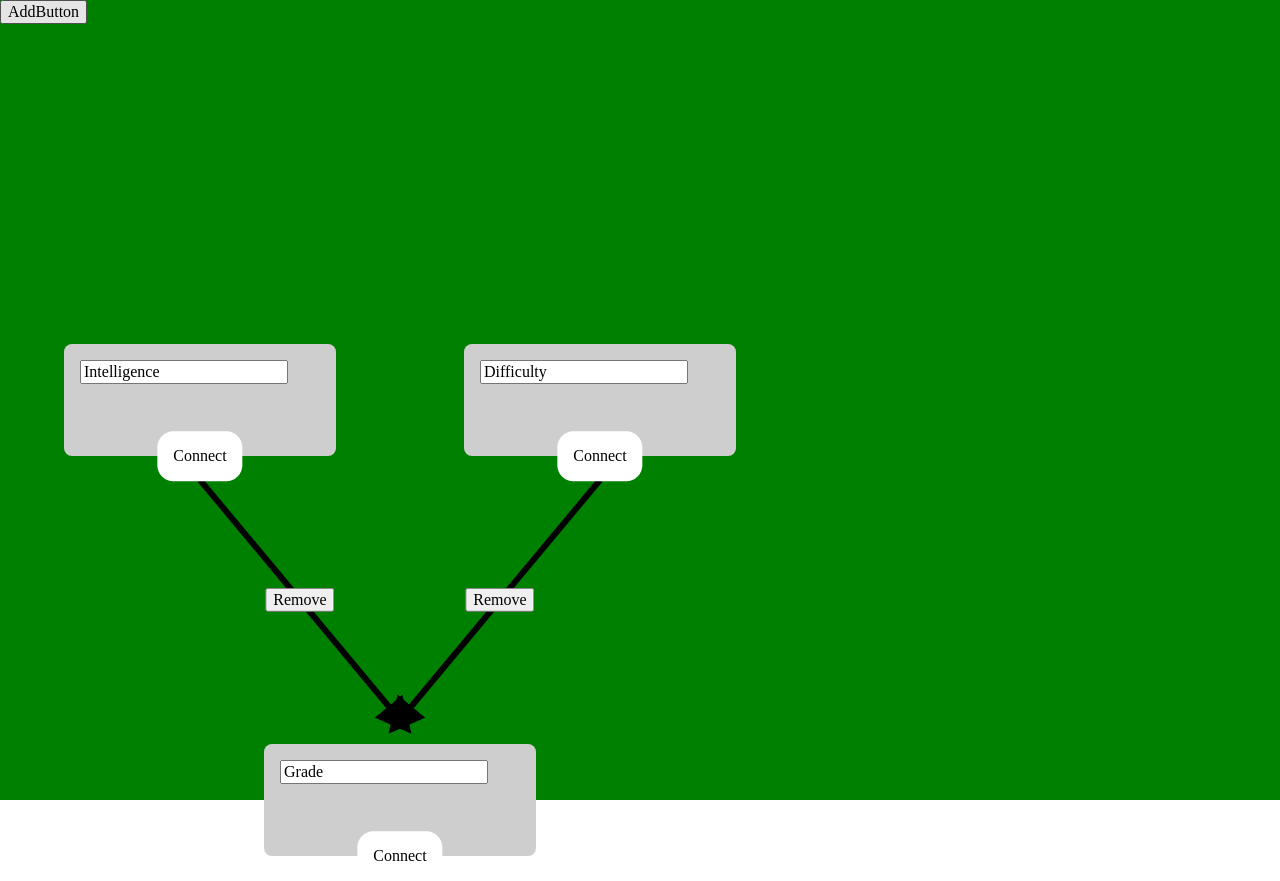
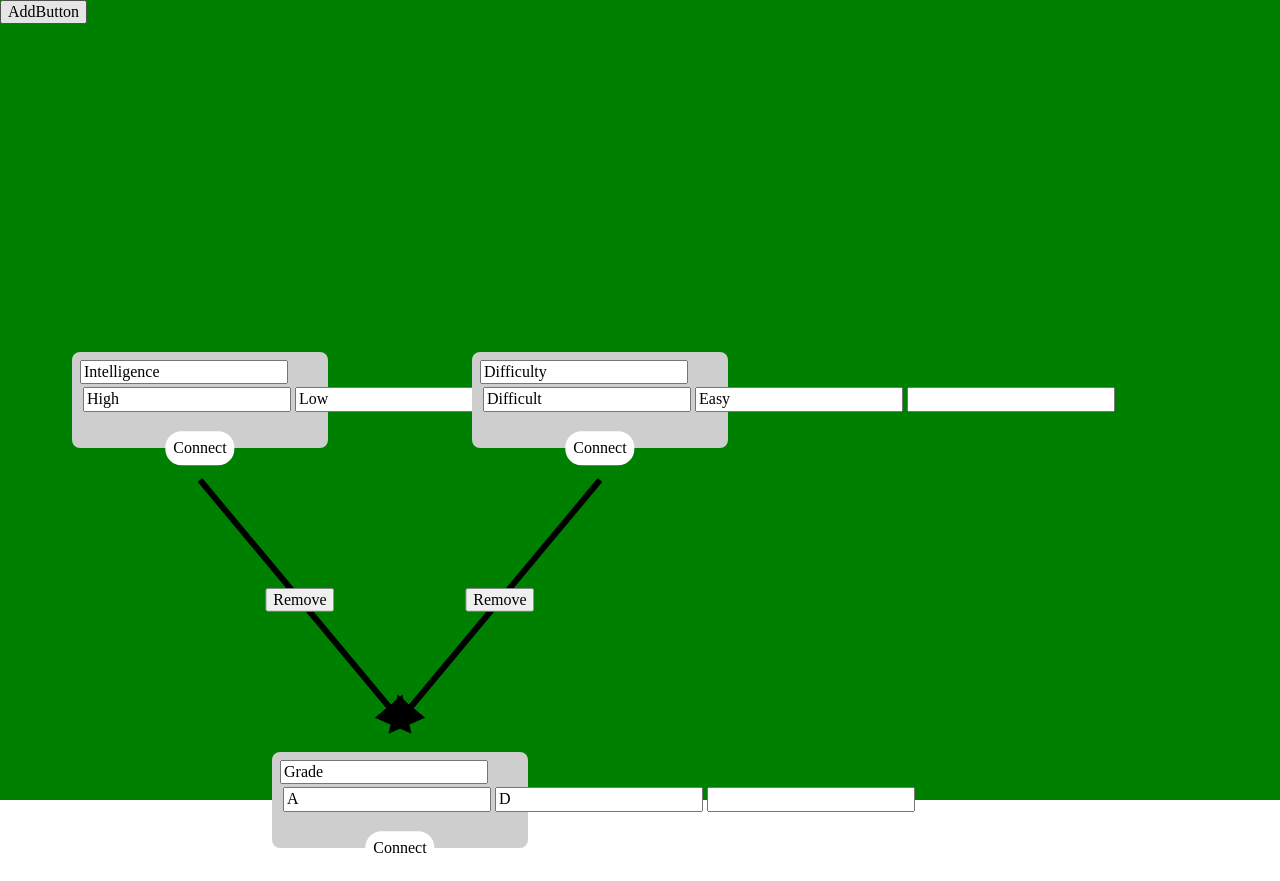
Before and after one commit to TobiasJacob/bayes-network, a React app: page / in a window 1280 px wide. Built offline with nearby package versions, Linux system fonts and the light colour scheme.

Commit message:
Allow creation of new values

```diff
--- a/src/components/bayes_canvas.tsx
+++ b/src/components/bayes_canvas.tsx
@@ -12,7 +12,7 @@ const BayesCanvas = () => {
 
     const addNode = () => {
         console.log("add")
-        var key = "node" + (Object.keys(network.nodes).length + 1);
+        var key = "node" + Object.keys(network.nodes).length;
         setNetwork({
             ...network,
             nodes: {
@@ -22,8 +22,8 @@ const BayesCanvas = () => {
                     positionY: 200,
                     name: "Node",
                     table: {
-                        nodeValues: ["A"],
-                        rows: [ {parentValues: {}, probabilities: 1.0} ]
+                        nodeValues: {"val0": "A"},
+                        rows: {"": {"val0": 1.0} }
                     }
                 }
             }
@@ -47,7 +47,7 @@ const BayesCanvas = () => {
                 if (Object.prototype.hasOwnProperty.call(network.nodes, key)) {
                     const bNode = network.nodes[key];
                     if (Math.abs(bNode.positionX - tempConnection.toX) < 80 && Math.abs(bNode.positionY - tempConnection.toY) < 80) {
-                        const connKey = "conn" + (Object.keys(network.connections).length + 1);
+                        const connKey = "conn" + Object.keys(network.connections).length;
                         if (existsConnection(network, tempConnection.from, key)) continue;
                         setNetwork({
                             ...network,
--- a/src/components/bayes_node.css
+++ b/src/components/bayes_node.css
@@ -3,7 +3,7 @@
     width: 15em;
     height: 5em;
     border-radius: 0.5em;
-    padding: 1em;
+    padding: 0.5em;
     position: absolute;
     transform: translate(-50%, -50%);
 }
@@ -16,5 +16,5 @@
     background-color: white;
     border: none;
     border-radius: 1em;
-    padding: 1em;
+    padding: 0.5em;
 }
--- a/src/components/bayes_node_core.tsx
+++ b/src/components/bayes_node_core.tsx
@@ -1,5 +1,5 @@
 import React, { ChangeEvent, useState } from 'react';
-import { BayesNetworkData } from '../data/bayes_network';
+import { BayesNetworkData, BayesNodeData } from '../data/bayes_network';
 import { TempConnection } from './bayes_connection_renderer';
 
 import './bayes_node.css';
@@ -12,15 +12,45 @@ export class NodeProps {
 
 const BayesNodeCore = ({nodeName, network, setNetwork}: NodeProps) => {
     const bNode = network.nodes[nodeName];
-    const setName = (ev: ChangeEvent<HTMLInputElement>) => {
-        console.log(ev.target.value)
+    const setNode = (newNode: BayesNodeData) => {
         setNetwork({
             ...network,
             nodes: {
                 ...network.nodes,
-                [nodeName]: {
-                    ...bNode,
-                    name: ev.target.value
+                [nodeName]: newNode
+            }
+        })
+    }
+
+    const setName = (ev: ChangeEvent<HTMLInputElement>) => {
+        setNode({
+            ...bNode,
+            name: ev.target.value
+        })
+    }
+    const changeValue = (valKey: string, ev: ChangeEvent<HTMLInputElement>) => {
+        ev.preventDefault()
+        setNode({
+            ...bNode,
+            table: {
+                ...bNode.table,
+                nodeValues: {
+                    ...bNode.table.nodeValues,
+                    [valKey]: ev.target.value
+                }
+            }
+        })
+    }
+    const newValKey = "val" + Object.keys(bNode.table.nodeValues).length;
+    const createNewValue = (ev: ChangeEvent<HTMLInputElement>) => {
+        ev.preventDefault()
+        setNode({
+            ...bNode,
+            table: {
+                ...bNode.table,
+                nodeValues: {
+                    ...bNode.table.nodeValues,
+                    [newValKey]: ev.target.value
                 }
             }
         })
@@ -28,6 +58,20 @@ const BayesNodeCore = ({nodeName, network, setNetwork}: NodeProps) => {
 
     return <div>
         <input type="text" value={bNode.name} onChange={setName}/>
+        <table>
+            <thead>
+                <tr>
+                    {...Object.entries(bNode.table.nodeValues).map(([key, val]) => {
+                        return <td key={key}>
+                            <input type="text" value={val} onChange={(ev) => changeValue(key, ev)}/>
+                        </td>
+                    })}
+                    <td key={newValKey}>
+                        <input type="text" value="" onChange={(ev) => createNewValue(ev)}/>
+                    </td>
+                </tr>
+            </thead>
+        </table>
     </div>
 }
 
--- a/src/data/bayes_network.ts
+++ b/src/data/bayes_network.ts
@@ -1,11 +1,6 @@
-export class ProbabilityTableRow {
-    parentValues: Record<string, string>
-    probabilities: number
-}
-
 export class ProbabilityTable {
-    nodeValues: string[]
-    rows: ProbabilityTableRow[]
+    nodeValues: Record<string, string>
+    rows: Record<string, Record<string, number>>
 }
 
 export class BayesNodeData {
@@ -33,8 +28,8 @@ export const exampleNetwork: () => BayesNetworkData = () => {
                 positionY: 400,
                 name: "Intelligence",
                 table:  {
-                    nodeValues: ["High", "High"],
-                    rows: [],
+                    nodeValues: {"0": "High", "1": "Low"},
+                    rows: {},
                 },
             },
             "node1": {
@@ -42,8 +37,8 @@ export const exampleNetwork: () => BayesNetworkData = () => {
                 positionY: 400,
                 name: "Difficulty",
                 table:  {
-                    nodeValues: ["Difficult", "Easy"],
-                    rows: [],
+                    nodeValues: {"0": "Difficult", "1": "Easy"},
+                    rows: {},
                 },
             },
             "node2": {
@@ -51,8 +46,8 @@ export const exampleNetwork: () => BayesNetworkData = () => {
                 positionY: 800,
                 name: "Grade",
                 table:  {
-                    nodeValues: ["A", "B", "C"],
-                    rows: [],
+                    nodeValues: {"0": "A", "1": "D"},
+                    rows: {},
                 },
             },
         },
@@ -80,3 +75,7 @@ export const existsConnection = (network: BayesNetworkData, from: string, to: st
     }
     return false;
 }
+
+export const getDependencies = (network: BayesNetworkData, nodeName: string) => {
+
+}
```
